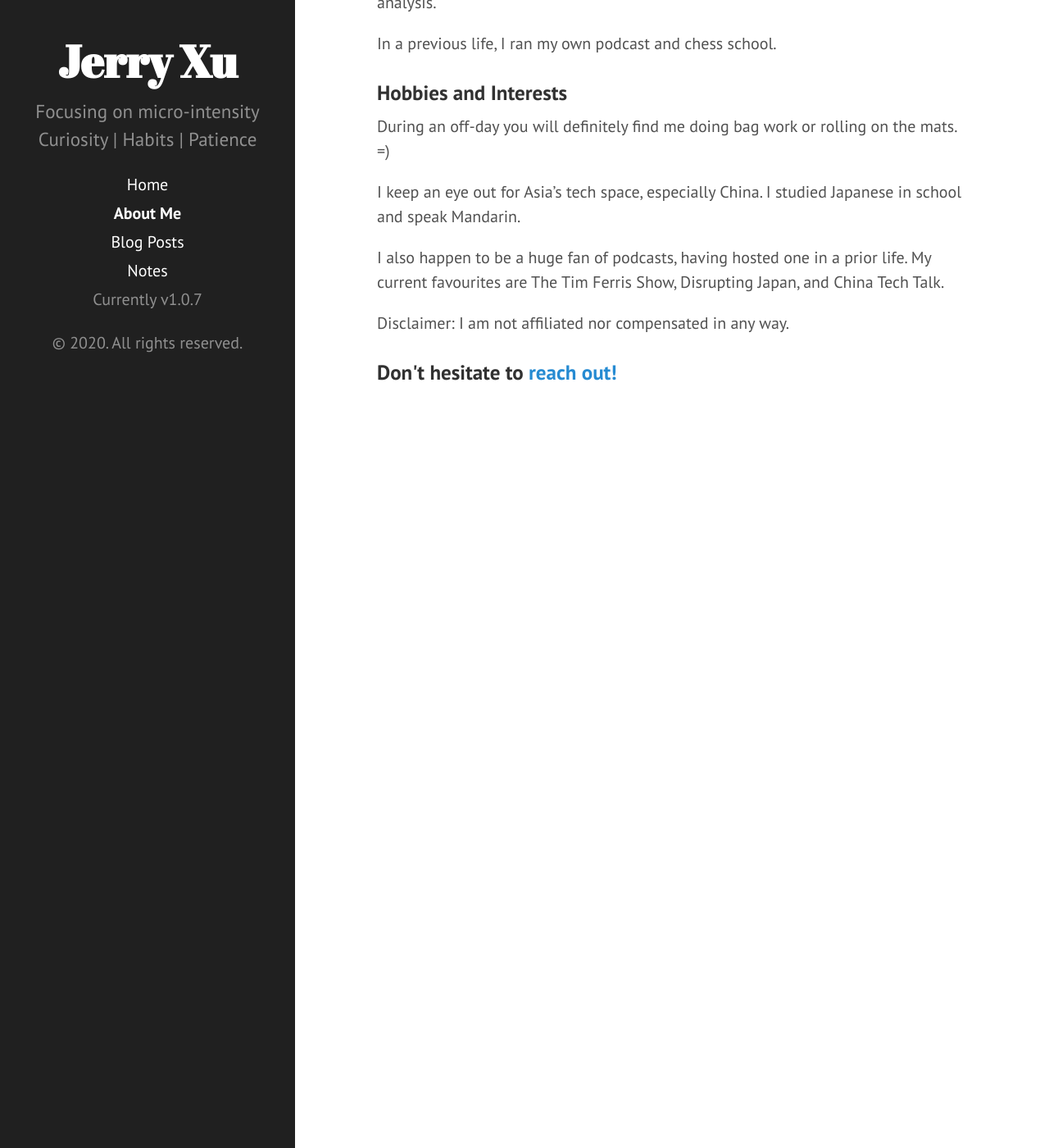
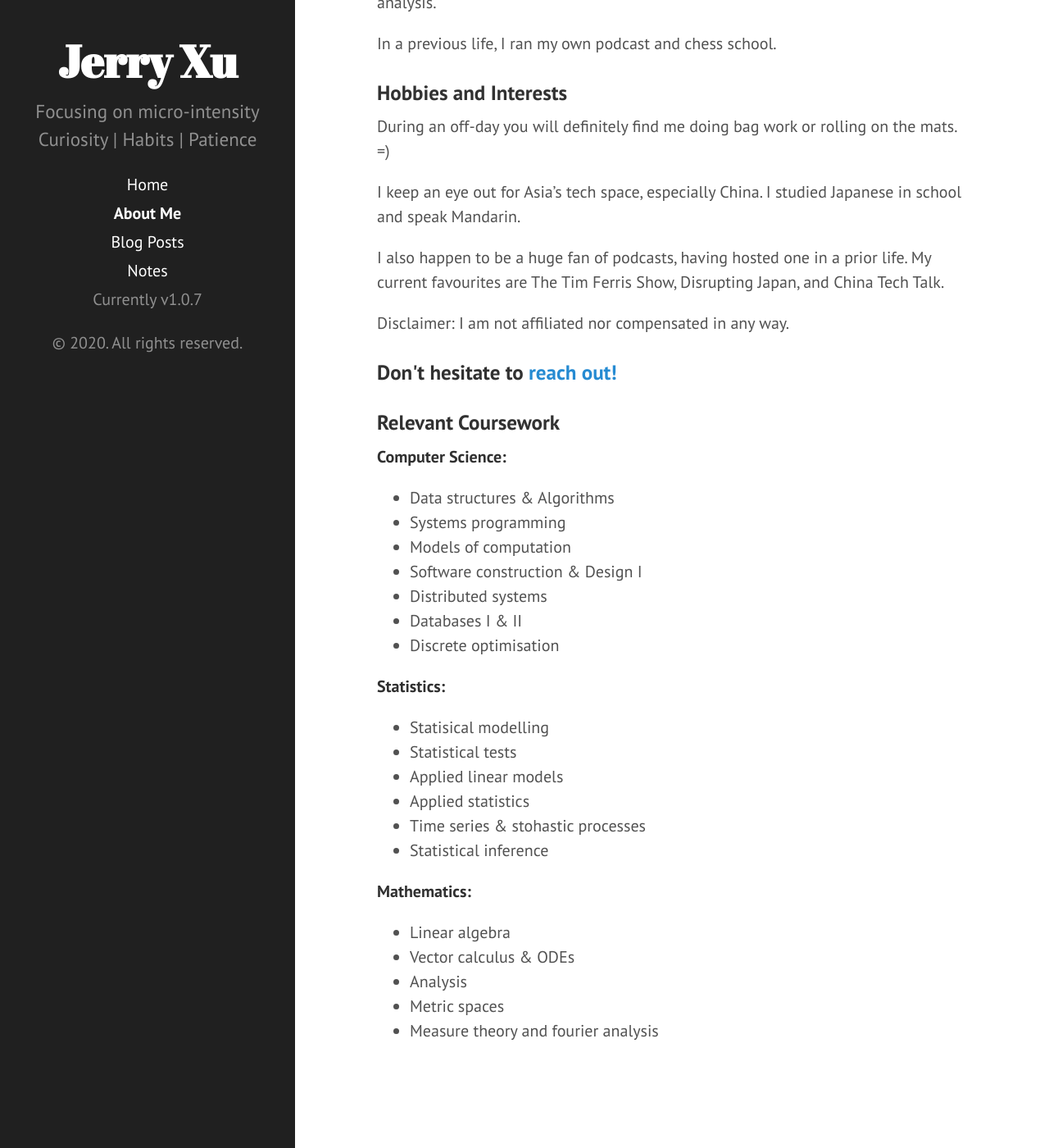
Before and after one commit to jerry-ye-xu/jerry-ye-xu.github.io, a Jekyll site: the page built from about.md, in a window 1280 px wide and 1400 px high, scrolled down 1546 px. Shown: the whole window at 82% size. Built offline with Jekyll 4.4.1, drawn with Linux system fonts in a browser that asks for light colours.

Commit message:
update blurb

```diff
--- a/about.md
+++ b/about.md
@@ -58,3 +58,29 @@ I also happen to be a huge fan of podcasts, having hosted one in a prior life. M
 Disclaimer: I am not affiliated nor compensated in any way.
 
 <h3 class="no_toc">Don't hesitate to <a href="mailto:jerryxu2500@gmail.com">reach out!</a></h3>
+
+### Relevant Coursework
+
+__Computer Science:__
+- Data structures & Algorithms
+- Systems programming
+- Models of computation
+- Software construction & Design I
+- Distributed systems
+- Databases I & II
+- Discrete optimisation
+
+__Statistics:__
+- Statisical modelling
+- Statistical tests
+- Applied linear models
+- Applied statistics
+- Time series & stohastic processes
+- Statistical inference
+
+__Mathematics:__
+- Linear algebra
+- Vector calculus & ODEs
+- Analysis
+- Metric spaces
+- Measure theory and fourier analysis
```
